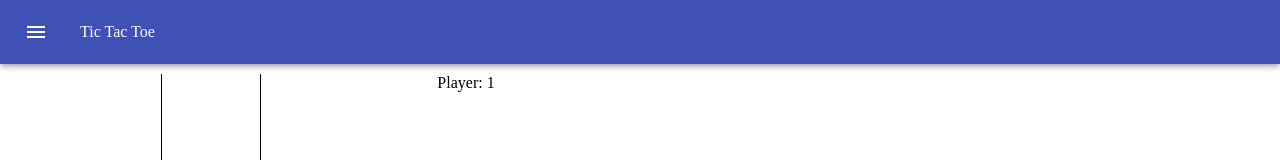
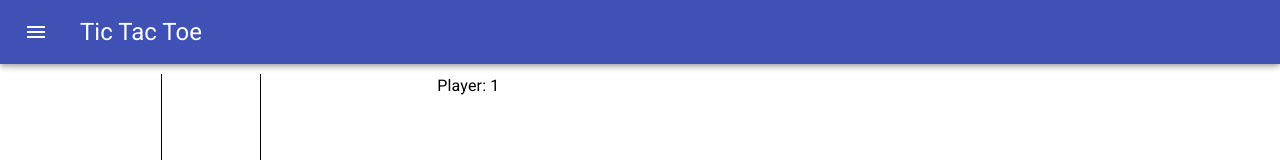
Before and after one commit to vanister/medium.com, a React app in the folder tic-tac-toe/: page / in a window 1280 px wide. Shown: the top 160 px of the page. Built offline with nearby package versions, Linux system fonts and the light colour scheme.

Commit message:
Fixed typography usage.

```diff
--- a/tic-tac-toe/src/views/components/PlayerInfo.jsx
+++ b/tic-tac-toe/src/views/components/PlayerInfo.jsx
@@ -7,7 +7,7 @@ const PlayerInfo = ({ player, gameover }) => {
 
   return (
     <div>
-      <Typography variant="headline">
+      <Typography variant="body1">
         {gameover && "Gameover!"}
         {!gameover && `Player: ${player}`}
       </Typography>
--- a/tic-tac-toe/src/views/containers/TitleBar.jsx
+++ b/tic-tac-toe/src/views/containers/TitleBar.jsx
@@ -68,7 +68,7 @@ class TitleBar extends Component {
               onClick={this.handleMenuClick}>
               <Icon>menu</Icon>
             </IconButton>
-            <Typography variant="title" color="inherit">
+            <Typography variant="h5" color="inherit">
               Tic Tac Toe
           </Typography>
           </Toolbar>
```
